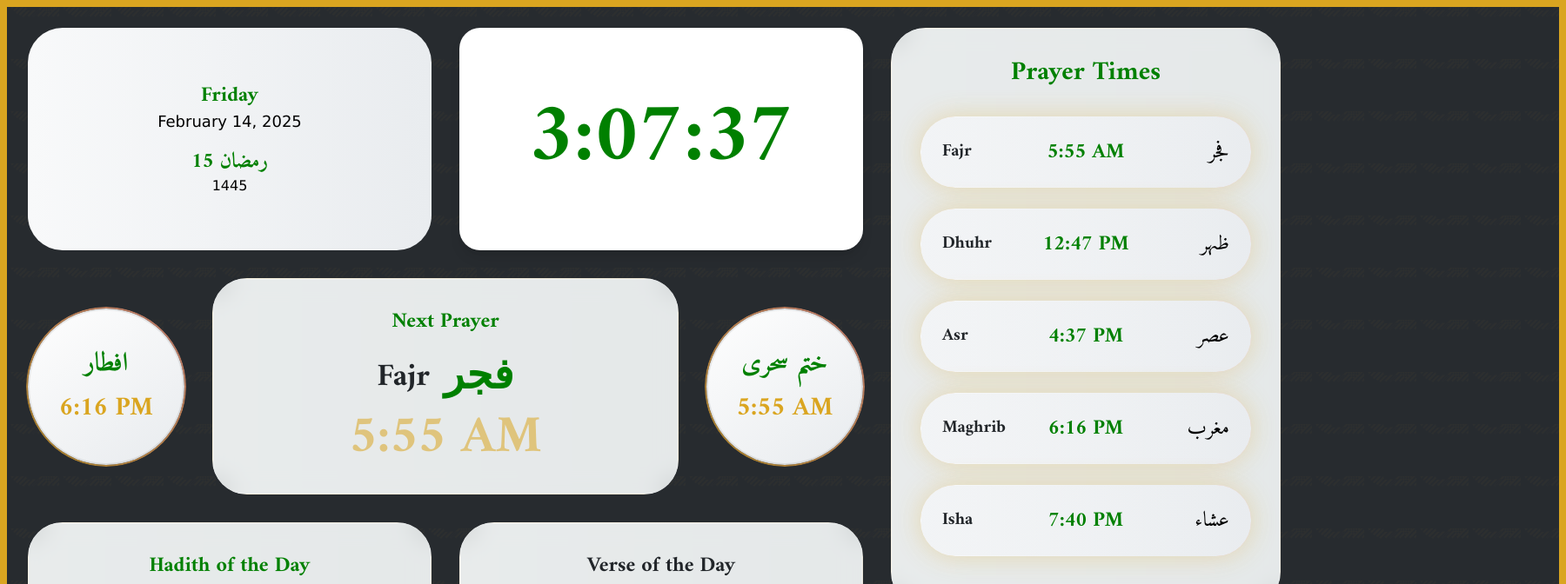
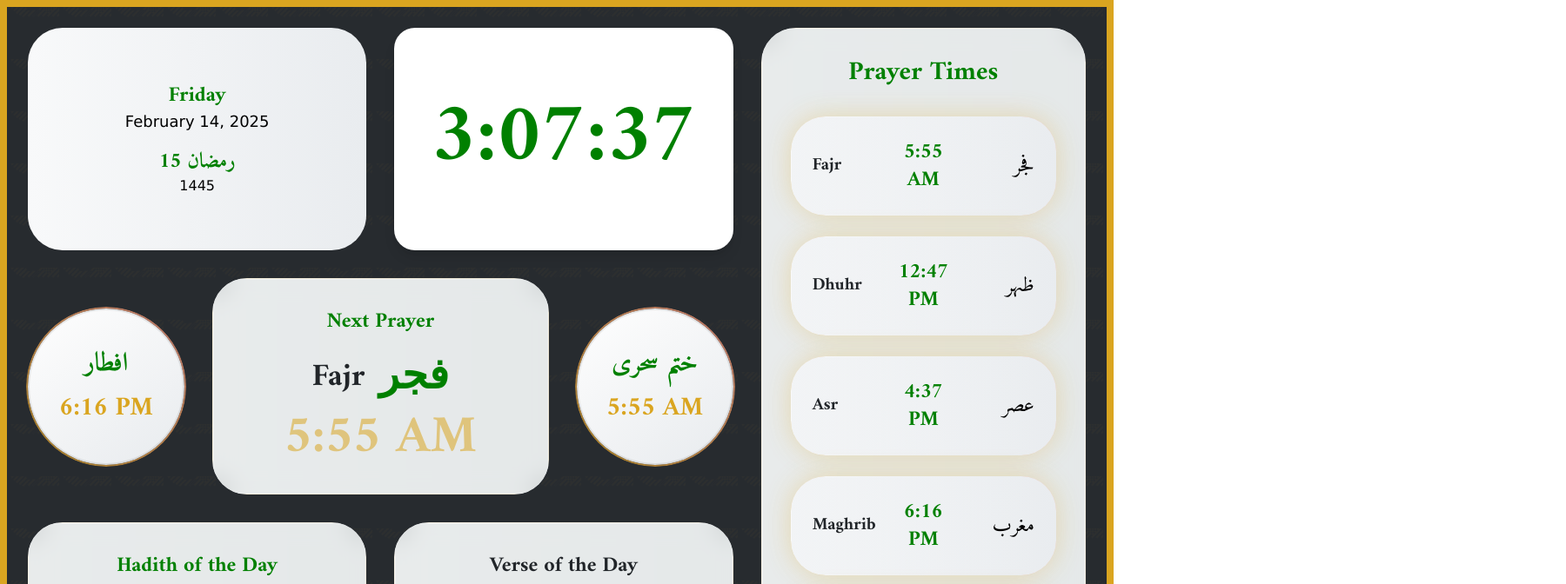
Before and after one commit to tayasarbhat/nimaz, a React (Vite) app: page / in a window 1280 px wide. Shown: the top 672 px of the page at 87% size, 1800 px wide, since content can reach past the window. Built offline with nearby package versions, Linux system fonts and the light colour scheme.

Commit message:
Update App.tsx

```diff
--- a/src/App.tsx
+++ b/src/App.tsx
@@ -3,7 +3,6 @@ import { Sun } from 'lucide-react';
 import prayerTimes from './prayerTimes';
 
 function App() {
-  // State definitions (times, offsets, edit mode, etc.)
   const [currentTime, setCurrentTime] = useState(new Date());
   const [timeOffsets, setTimeOffsets] = useState({
     fajr: 0,
@@ -23,7 +22,7 @@ function App() {
   const [timeToNextPrayer, setTimeToNextPrayer] = useState('');
   const [editMode, setEditMode] = useState(false);
 
-  // States for auto-hiding control buttons
+  // States to control the visibility of the control buttons
   const [showEditButton, setShowEditButton] = useState(true);
   const [showFullscreenButton, setShowFullscreenButton] = useState(true);
   const [isFullScreen, setIsFullScreen] = useState(false);
@@ -223,10 +222,9 @@ function App() {
   })();
 
   return (
-    // Outer fixed-size container (1440px x 900px)
+    // Responsive outer container
     <div
-      style={{ width: '1800px', height: '900px', margin: '0 auto', position: 'relative' }}
-      className="bg-islamic-primary bg-pattern p-6 border-8 border-islamic-secondary"
+      className="min-h-screen w-full bg-islamic-primary bg-pattern p-6 border-8 border-islamic-secondary"
       onMouseMove={() => {
         resetEditButtonTimer();
         resetFullscreenButtonTimer();
@@ -242,10 +240,9 @@ function App() {
         </button>
       )}
 
-      {/* Main Content Container using fixed widths for left and right columns */}
-      <div style={{ display: 'flex', width: '100%', height: '100%' }}>
-        {/* Left Column (fixed 960px width) */}
-        <div style={{ width: '960px' }} className="space-y-8">
+      <div className="flex flex-wrap">
+        {/* Left Column */}
+        <div className="w-full lg:w-2/3 space-y-8">
           {/* Header */}
           <div className="grid grid-cols-2 gap-8 mb-8">
             <div className="gradient-border bg-white rounded-3xl h-64 flex items-center justify-center">
@@ -290,7 +287,7 @@ function App() {
           {/* Main Content */}
           <div className="space-y-8">
             {/* Top Row: Iftiyaar, Next Prayer, and Sehri */}
-            <div className="flex items-center justify-between gap-8">
+            <div className="flex flex-wrap items-center justify-between gap-8">
               {/* Iftiyaar (Maghrib time) */}
               <div className="circular-card transform hover:scale-105 transition-all duration-500">
                 <div className="circular-card-inner p-4">
@@ -304,7 +301,7 @@ function App() {
               </div>
 
               {/* Next Prayer */}
-              <div className="gradient-border" style={{ flex: 1 }}>
+              <div className="gradient-border flex-1">
                 <div className="glass-effect prayer-card-glow rounded-2xl p-8 bg-gradient-radial from-islamic-tertiary/40 to-transparent">
                   <h2 style={{ color: 'green' }} className="text-2xl font-bold text-center text-islamic-light font-arabic mb-6">
                     Next Prayer
@@ -341,7 +338,7 @@ function App() {
             </div>
 
             {/* Bottom Row: Hadith & Verse */}
-            <div className="grid grid-cols-2 gap-8">
+            <div className="grid grid-cols-1 md:grid-cols-2 gap-8">
               <div className="gradient-border">
                 <div className="glass-effect card-glow rounded-2xl p-8">
                   <h3 style={{ color: 'green' }} className="text-2xl font-bold text-islamic-light font-arabic mb-4 text-center">
@@ -372,8 +369,8 @@ function App() {
           </div>
         </div>
 
-        {/* Right Column (fixed 480px width) */}
-        <div style={{ width: '480px' }} className="pl-8">
+        {/* Right Column */}
+        <div className="w-full lg:w-1/3 pl-0 lg:pl-8">
           <div className="gradient-border">
             <div className="glass-effect card-glow rounded-2xl p-8 relative">
               {showEditButton && (
```
